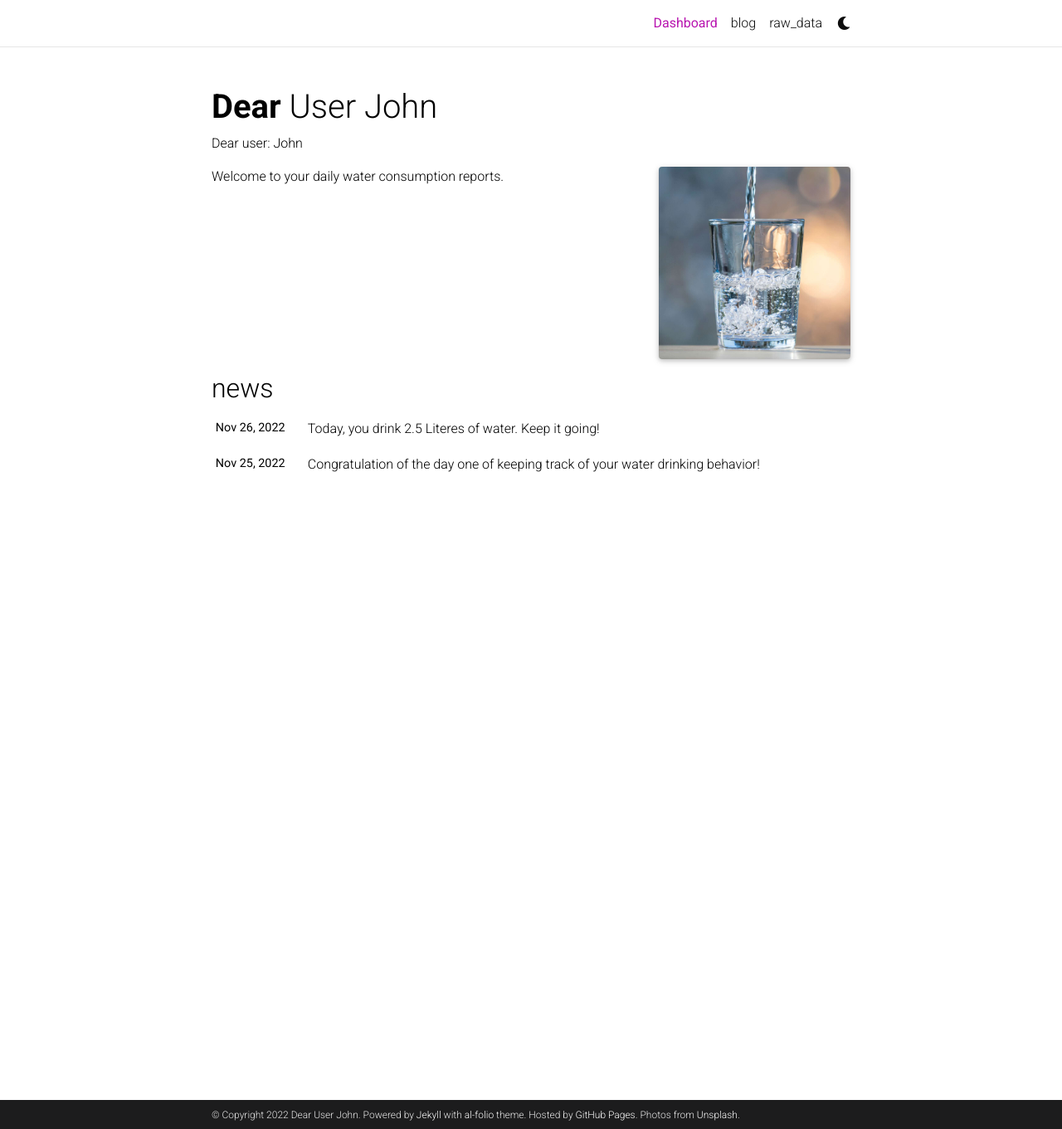
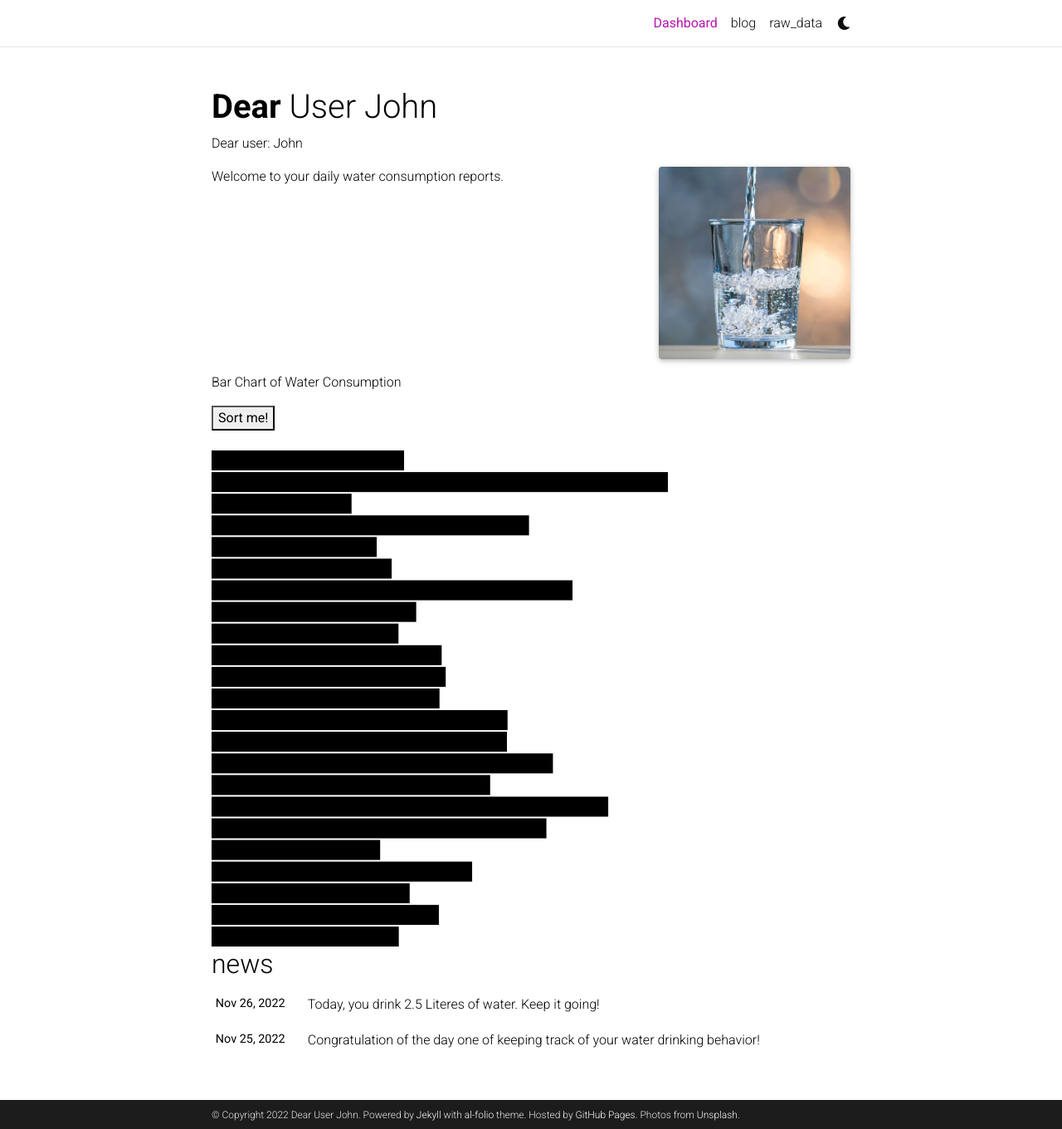
Before and after one commit to scott-yj-yang/water_report, a Jekyll site: the page built from _pages/about.md, in a window 1280 px wide and 1361 px high. Shown: the whole window at 83% size. Built offline with Jekyll 4.4.1, drawn with Linux system fonts in a browser that asks for light colours; full-size pictures stand in for the smaller copies a plugin makes; comment, search, counter and statistics services are not loaded; a style sheet for code colours, icons or effects is not loaded; some of the changed lines change nothing that is shown.

Commit message:
update vis

```diff
--- a/_layouts/about.html
+++ b/_layouts/about.html
@@ -9,6 +9,7 @@ layout: default
            {% if site.title == "blank" -%}<span class="font-weight-bold">{{ site.first_name }}</span> {{ site.middle_name }} {{ site.last_name }}{%- else -%}{{ site.title }}{%- endif %}
           </h1>
           <p class="desc">{{ page.subtitle }}</p>
+          <script type="text/javascript" src="assets/js/d3.min.js"></script>
         </header>
 
         <article>
@@ -40,6 +41,116 @@ layout: default
             {{ content }}
           </div>
 
+
+          <body>
+  <div id="activity1">
+    <p>Bar Chart of Water Consumption</p>
+    <button type="button" id="sort_button">Sort me!</button>
+    <br><br>
+  </div>
+
+
+  <script type="text/javascript">
+
+    // Load cereal.csv to a const variable cereals
+    var rowConverter = function(d){
+      return {
+        Name: d.Name,
+        Manufacturer: d.Manufacturer,
+        Calories: parseFloat(d.Calories),
+        Carbo: parseFloat(d.Carbo),
+        Sales: parseFloat(d.Sales),
+      };
+    }
+
+
+    const cereals = d3.csv("assets/data/cereal-new.csv", rowConverter);
+
+    cereals.then(function(data){
+      var svgheight = 600;
+      var svgwidth = 700;
+      var padding = 150;
+
+      var xScale = d3.scaleLinear()
+              .domain([d3.min(data, function(d){return d.Sales;})-50,
+                   d3.max(data, function(d){return d.Sales;})
+                  ])
+              .range([padding, svgwidth-padding]);
+
+      var yScale = d3.scaleBand()
+              .domain(d3.range(data.length))
+              .range([svgheight, 0]);
+
+      var svg = d3.select("#activity1").append("svg")
+              .attr("width", svgwidth)
+              .attr("height", svgheight);
+
+
+      var svg_bars = svg.selectAll(".bar")
+          .data(data).enter().append("rect")
+            .attr("class", "bar")
+            .on("mouseover", function(event, d){
+              console.log(event.timeStamp);
+              console.log(d);
+
+              d3.select(this).transition().duration(20)
+                .attr("fill", "orange")
+
+            })
+          .on("mouseout", function(event, d) {
+            console.log(event.timeStamp);
+              console.log(d);
+
+            d3.select(this).transition().duration(2000)
+                .attr('fill', 'black')
+          })
+            .attr("x", function(d){
+            return 0;
+            })
+          .attr("y", function(d, i){
+            return yScale(i);
+          })
+          .attr("width", function(d){
+            return xScale(d.Sales);
+          })
+          .attr("height", function(d){
+            return (svgheight/data.length)-2;
+          })
+
+
+      // 2: add a click event to the button
+
+      let isDescending= false;
+
+      let sortBars = function(){
+        svg.selectAll(".bar").sort((a, b) => {
+          if (isDescending) {return a.Sales - b.Sales}
+          return b.Sales - a.Sales;
+        })
+        .transition("sorting")
+        .duration(1000)
+        .attr("y", (d, i) => {return yScale(i)});
+        isDescending = !isDescending;
+      }
+
+      d3.select("#sort_button").on("click", function(){
+        sortBars();
+      })
+
+      // 4: add zoom-in and -out capability
+
+      const zoomBars = d3.zoom().on("zoom", function(e, d) {
+        svg_bars.attr("transform", e.transform)
+      });
+
+    });
+
+
+  </script>
+
+</body>
+
+
           {% if page.news -%}
           <!-- News -->
           {%- include news.html %}
--- /dev/null
+++ b/assets/data/cereal-new.csv
@@ -0,0 +1,24 @@
+Name,Manufacturer,Calories,Carbo,Sales
+All-Bran,K,70,7,254
+Apple Cinnamon Cheerios,G,110,10.5,383
+Bran Flakes,P,90,13,289
+Cheerios,G,110,17,490
+Cinnamon Toast Crunch,G,120,13,194
+Cocoa Puffs,G,110,12,729
+Corn Flakes,K,100,21,928
+Crispy Wheat & Raisins,G,100,11,548
+Frosted Flakes,K,110,14,750
+Frosted Mini-Wheats,K,100,14,602
+Fruity Pebbles,P,110,13,604
+Golden Crisp,P,100,11,385
+Grape-Nuts,P,110,17,405
+Honey Nut Cheerios,G,110,11.5,392
+Honey-comb,P,110,14,253
+Just Right Crunchy  Nuggets,K,110,17,310
+Lucky Charms,G,110,12,813
+Nut&Honey Crunch,K,120,15,231
+Nutri-Grain Almond-Raisin,K,140,21,183
+Raisin Bran,K,120,14,673
+Rice Krispies,K,110,22,102
+Special K,K,110,16,1120
+Wheaties,G,100,17,271
```
